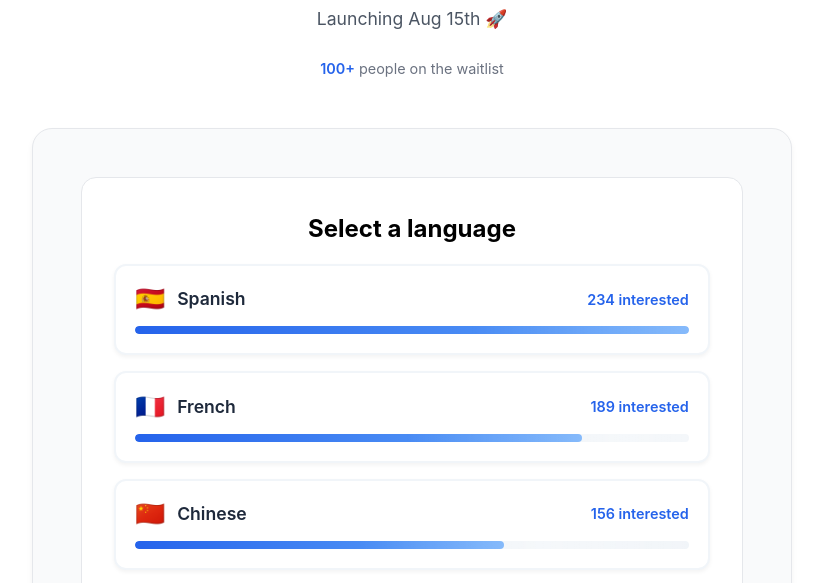
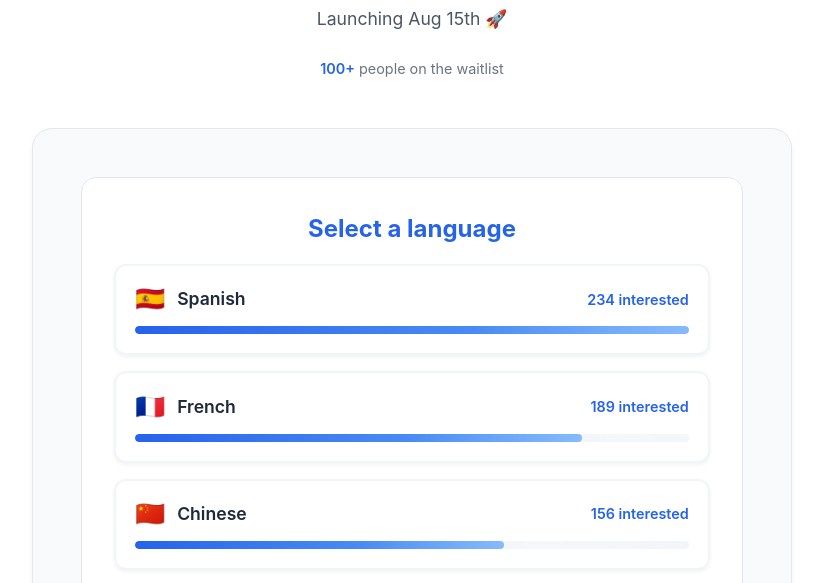
Before and after one commit to michellelin0517/ludus.language, a plain HTML site: page index.html in a window 1280 px wide. Shown: the part 171-754 px from the top of the page, without its empty margins (228-1051 px from the left). Drawn offline with Linux system fonts and the light colour scheme; no server answers.

Commit message:
Update style.css

```diff
--- a/style.css
+++ b/style.css
@@ -194,7 +194,7 @@ input:focus {
 
 .language-selection h3 {
     text-align: center;
-    color: #000;
+    color: #2563eb;
     margin-bottom: 1rem;
     font-size: 1.5rem;
 }
```
